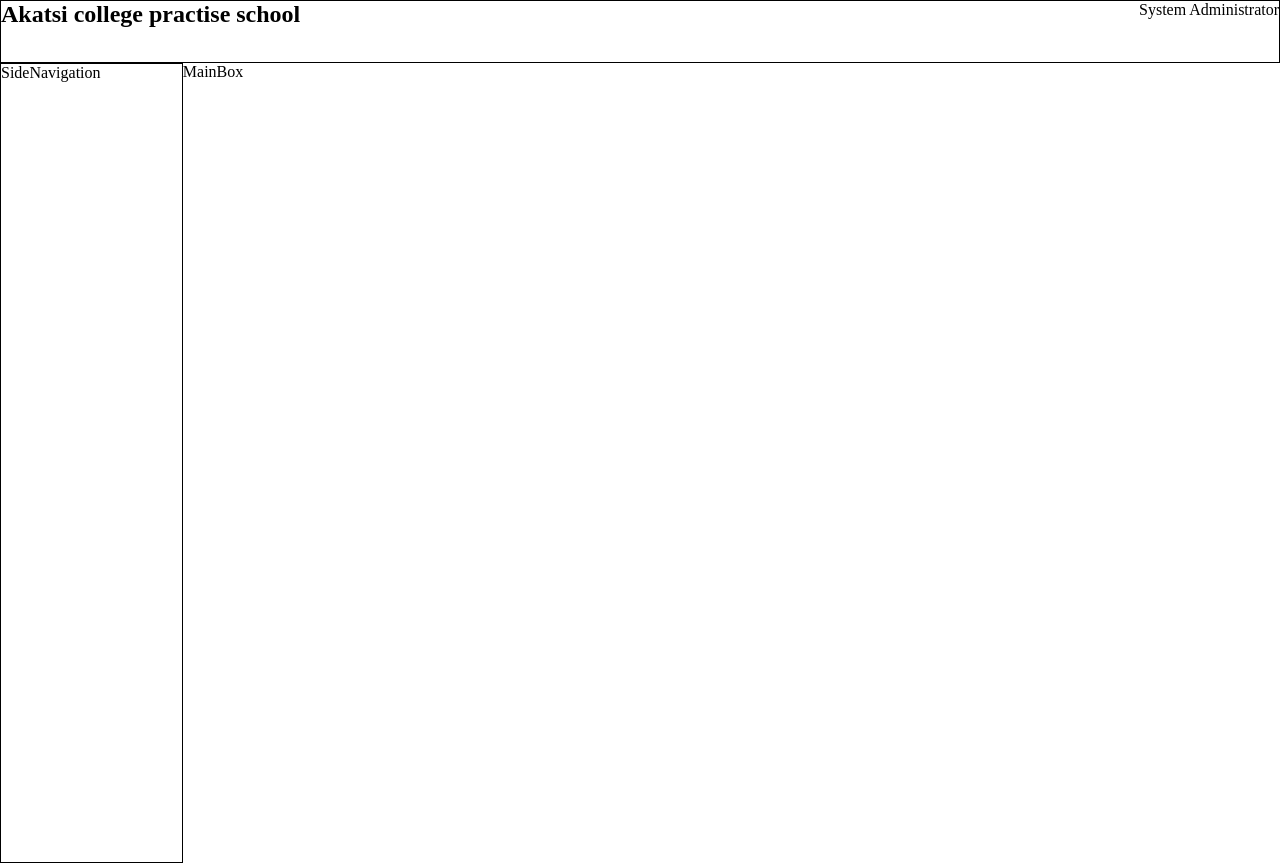
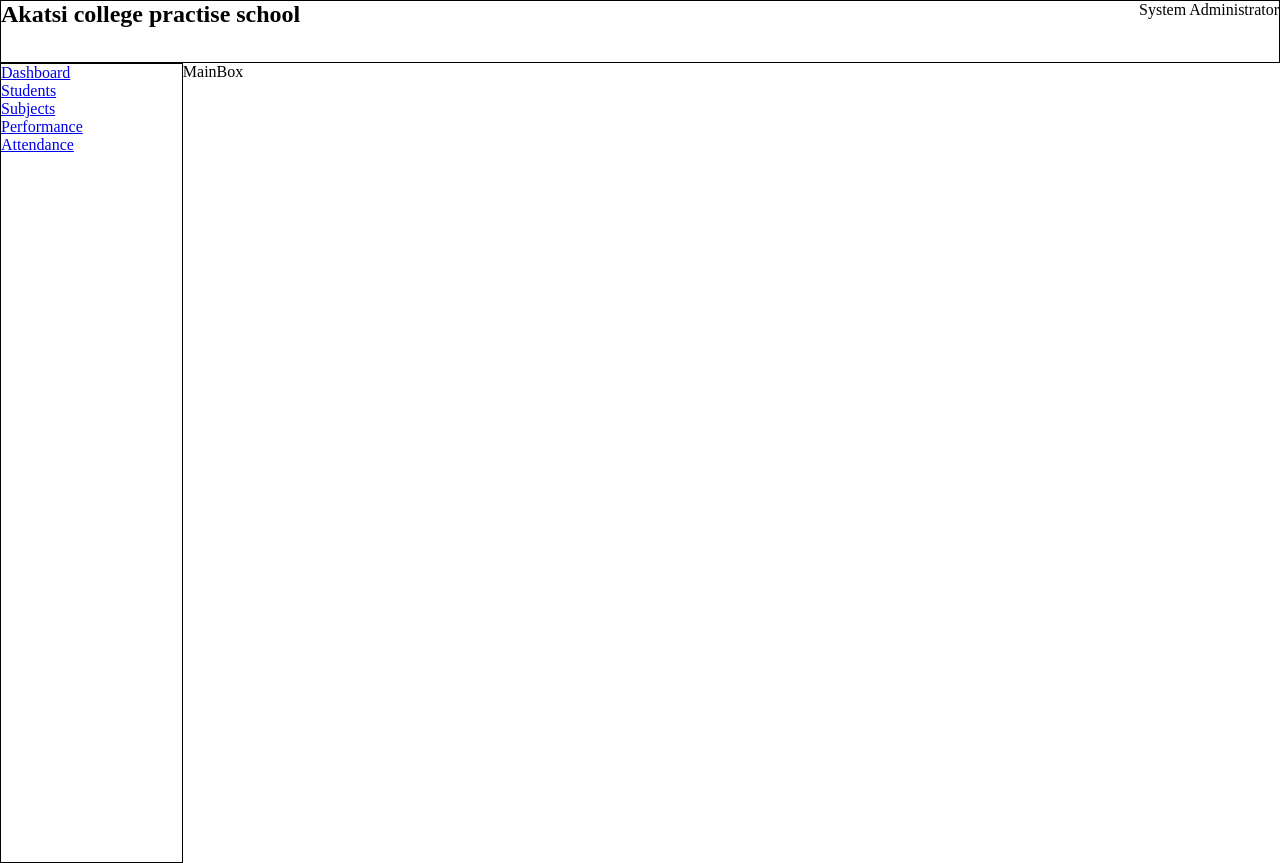
Before and after one commit to Grace-Kabute/School-Management-Frontend, a React (Create React App) app: page /performance in a window 1280 px wide. Built offline with nearby package versions, Linux system fonts and the light colour scheme.

Commit message:
Define Routes

```diff
--- a/src/Layouts/SideNavigation.js
+++ b/src/Layouts/SideNavigation.js
@@ -1,10 +1,17 @@
 import React from 'react'
+import { NavLink } from 'react-router-dom';
 
 const SideNavigation = () => {
   return (
-    <div>
-       <p>SideNavigation</p>
-    </div>
+      <nav className="sidebar">
+        <ul>
+          <li><NavLink to="/dashboard">Dashboard</NavLink></li>
+          <li><NavLink to="/students">Students</NavLink></li>
+          <li><NavLink to="/subjects">Subjects</NavLink></li>
+          <li><NavLink to="/performance">Performance</NavLink></li>
+          <li><NavLink to="/attendance">Attendance</NavLink></li>
+        </ul>
+      </nav>
   )
 }
 
--- /dev/null
+++ b/src/reportWebVitals.js
@@ -0,0 +1,13 @@
+const reportWebVitals = onPerfEntry => {
+  if (onPerfEntry && onPerfEntry instanceof Function) {
+    import('web-vitals').then(({ getCLS, getFID, getFCP, getLCP, getTTFB }) => {
+      getCLS(onPerfEntry);
+      getFID(onPerfEntry);
+      getFCP(onPerfEntry);
+      getLCP(onPerfEntry);
+      getTTFB(onPerfEntry);
+    });
+  }
+};
+
+export default reportWebVitals;
```
Also changed, not shown: src/Router.js (added, +24 -0 lines), src/setupTests.js (added, +5 -0 lines), public/robots.txt (added).
